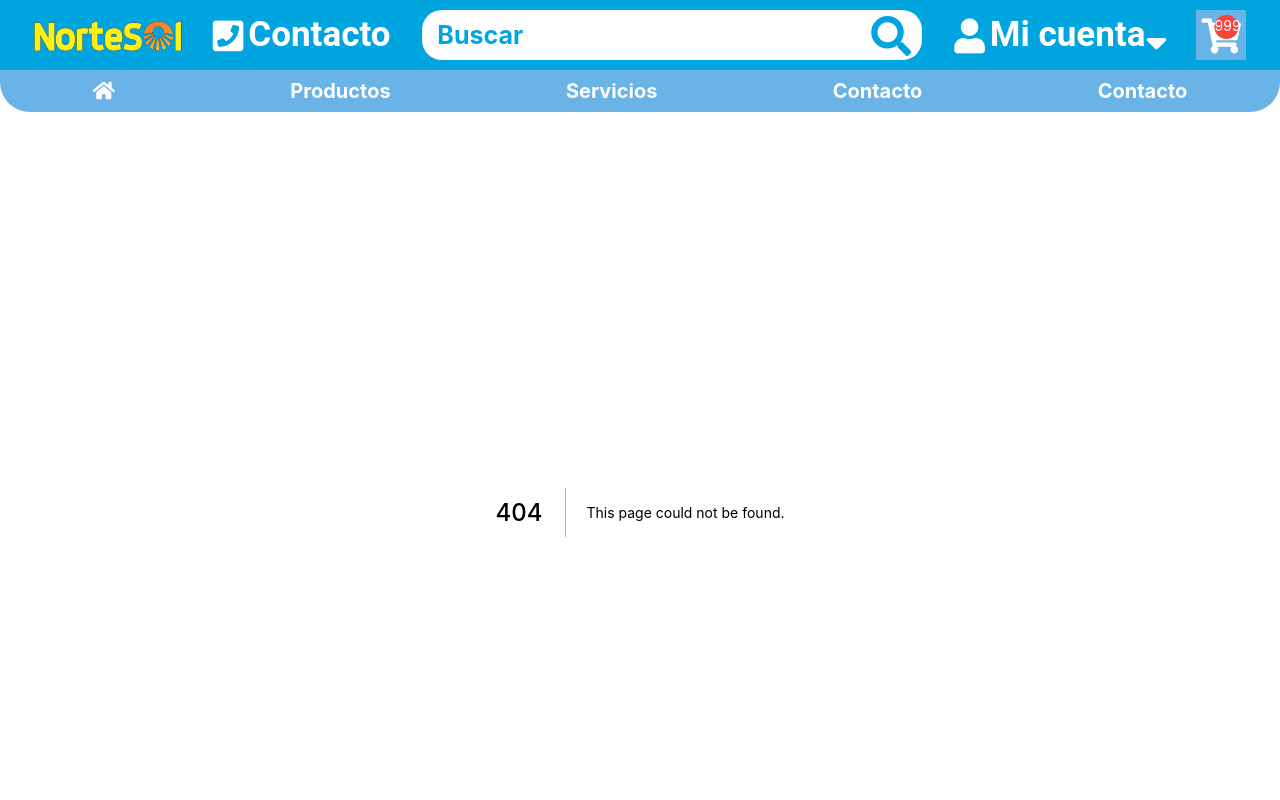
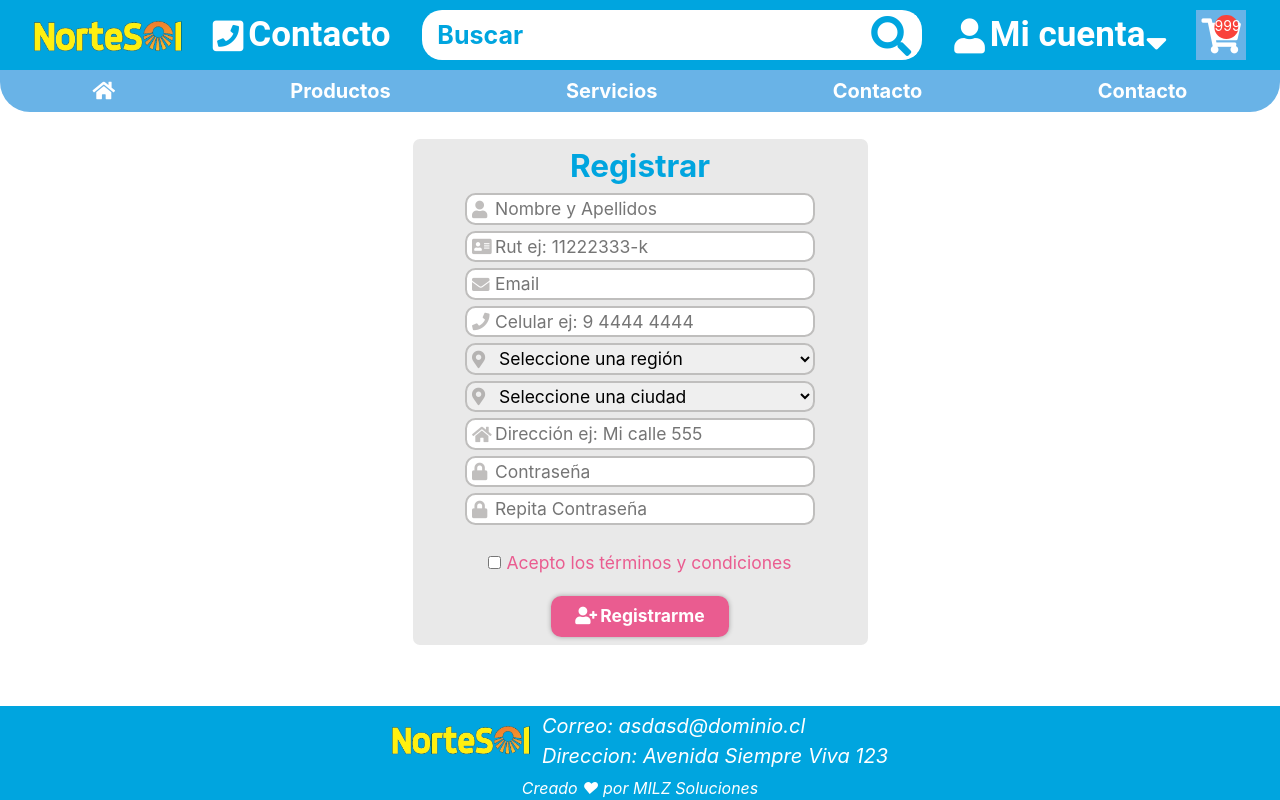
Before and after one commit to MilzCode/nortesol, a Next.js app: page /register in a window 1280 px wide. Before the commit this address had no page. Shown: the top 800 px of the page. Built offline with nearby package versions, Linux system fonts and the light colour scheme.

Commit message:
feat: registrar terminado

```diff
--- a/pages/login.tsx
+++ b/pages/login.tsx
@@ -1,5 +1,6 @@
 import React from "react";
 import BotonFAColores1 from "../components/general/BotonFAColores1";
+import Link from "next/link";
 
 const Ingresar = () => {
   const ingresoValido = true;
@@ -28,7 +29,9 @@ const Ingresar = () => {
       </form>
       <div className="login__irRegistro">
         <h3 className="login__titulo">Registrarse</h3>
-        <BotonFAColores1>Crear Cuenta</BotonFAColores1>
+        <Link passHref href="/register">
+          <BotonFAColores1>Crear Cuenta</BotonFAColores1>
+        </Link>
       </div>
     </div>
   );
--- /dev/null
+++ b/pages/register.tsx
@@ -0,0 +1,100 @@
+import React from "react";
+import BotonFAColores1 from "../components/general/BotonFAColores1";
+
+const Register = () => {
+  return (
+    <>
+      <div className="register">
+        <form className="register__form">
+          <h3 className="register__titulo">Registrar</h3>
+          <div className="register__input">
+            <label htmlFor="nombre" className="fas fa-user" />
+            <input
+              type="text"
+              name="nombre"
+              id="nombre"
+              placeholder="Nombre y Apellidos"
+            />
+          </div>
+          <div className="register__input">
+            <label htmlFor="rut" className="fas fa-address-card" />
+            <input
+              type="text"
+              name="rut"
+              id="rut"
+              placeholder="Rut ej: 11222333-k"
+            />
+          </div>
+          <div className="register__input">
+            <label htmlFor="email" className="fas fa-envelope" />
+            <input type="email" name="email" id="email" placeholder="Email" />
+          </div>
+          <div className="register__input">
+            <label htmlFor="telefono" className="fas fa-phone" />
+            <input
+              type="text"
+              name="telefono"
+              id="telefono"
+              placeholder="Celular ej: 9 4444 4444"
+            />
+          </div>
+          <div className="register__input">
+            <label htmlFor="region" className="fas fa-map-marker-alt" />
+            <select name="region" id="region">
+              <option value="">Seleccione una región</option>
+              <option value="1">Region 1</option>
+              <option value="2">Region 2</option>
+              <option value="3">Region 3</option>
+            </select>
+          </div>
+          <div className="register__input">
+            <label htmlFor="ciudad" className="fas fa-map-marker-alt" />
+            <select name="ciudad" id="ciudad">
+              <option value="">Seleccione una ciudad</option>
+              <option value="1">Ciudad 1</option>
+              <option value="2">Ciudad 2</option>
+              <option value="3">Ciudad 3</option>
+            </select>
+          </div>
+          <div className="register__input">
+            <label htmlFor="direccion" className="fas fa-home" />
+            <input
+              type="text"
+              name="direccion"
+              id="direccion"
+              placeholder="Dirección ej: Mi calle 555"
+            />
+          </div>
+          <div className="register__input">
+            <label htmlFor="password" className="fas fa-lock" />
+            <input
+              type="password"
+              name="password"
+              id="password"
+              placeholder="Contraseña"
+            />
+          </div>
+          <div className="register__input">
+            <label htmlFor="password2" className="fas fa-lock" />
+            <input
+              type="password"
+              name="password2"
+              id="password2"
+              placeholder="Repita Contraseña"
+            />
+          </div>
+          <div className="register__input2">
+            <input type="checkbox" name="terminos" id="terminos" />
+            <span>Acepto los términos y condiciones</span>
+          </div>
+          <BotonFAColores1>
+            <i className="fas fa-user-plus"></i>
+            Registrarme
+          </BotonFAColores1>
+        </form>
+      </div>
+    </>
+  );
+};
+
+export default Register;
--- a/styles/custom.scss
+++ b/styles/custom.scss
@@ -20,6 +20,7 @@
 @import "./venta/ProductoEnCarrito.scss";
 //login
 @import "./login/login.scss";
+@import "./login/register.scss";
 
 //search
 @import "./search/search.scss";
--- a/styles/login/login.scss
+++ b/styles/login/login.scss
@@ -4,19 +4,10 @@
   align-items: center;
   justify-content: center;
   min-height: 50vh;
-  @extend .NOSELECT;
 
   &__form,
   &__irRegistro {
-    display: flex;
-    flex-direction: column;
-    align-items: center;
-    justify-content: center;
-    width: sizeBasedOnTitle(13);
-    background: $pantoneBlackC01;
-    border-radius: sizeBasedOnTitle(0.2);
-    margin: 0.5rem;
-    padding: 1rem;
+    @extend .FORMULARIO1;
   }
 
   &__titulo {
@@ -29,26 +20,12 @@
   }
 
   &__noValido {
-    color: red;
-    margin-top: 0.5rem;
-    font-size: sizeBasedOnTitle(0.5);
-    font-style: italic;
-    text-align: center;
+    @extend .NOVALIDO;
   }
   button {
     margin: 0.2rem;
   }
   &__mensajeOlvido {
-    color: $pantone2039U;
-    font-size: sizeBasedOnTitle(0.5);
-    text-align: center;
-    cursor: pointer;
-    &:hover {
-      text-decoration: underline;
-      color: rgba($pantone2039U, 0.7);
-    }
-    &:active {
-      transform: scale(0.95);
-    }
+    @extend .LINKFORM;
   }
 }
--- /dev/null
+++ b/styles/login/register.scss
@@ -0,0 +1,29 @@
+.register {
+  display: flex;
+  flex-direction: column;
+  align-items: center;
+  justify-content: center;
+  min-height: 70vh;
+  @extend .NOSELECT;
+  &__form {
+    @extend .FORMULARIO1;
+  }
+  &__titulo {
+    @extend .TITULOSFORM;
+  }
+  &__input {
+    @extend .DIVWITHINPUTANDLABEL;
+  }
+  &__input2 {
+    width: sizeBasedOnTitle(9.6);
+    text-align: center;
+    font-size: sizeBasedOnTitle(0.55);
+    margin: 2rem 0;
+    & > input {
+      margin-right: 0.5rem;
+    }
+    & > span {
+      @extend .LINKFORM;
+    }
+  }
+}
--- a/styles/variables.scss
+++ b/styles/variables.scss
@@ -92,22 +92,24 @@ $fontFamily: "Roboto", "Segoe UI", "Oxygen", "Ubuntu", "Cantarell", "Fira Sans",
 .DIVWITHINPUTANDLABEL {
   margin: 0.3rem;
   position: relative;
-  & > input {
+  height: sizeBasedOnTitle(0.9);
+  & > input,
+  select {
     width: sizeBasedOnTitle(10);
     max-width: 100%;
     outline: none !important;
     border: 0.2rem solid $pantoneBlackC03;
     border-radius: sizeBasedOnTitle(0.3);
     font-size: sizeBasedOnTitle(0.5);
-    padding-left: sizeBasedOnTitle(0.63);
+    padding-left: 8%;
+    height: 100% !important;
   }
   & > label {
     font-size: sizeBasedOnTitle(0.5);
     width: sizeBasedOnTitle(0.5);
-
     position: absolute;
-    top: 0.8rem;
-    left: 0.4rem;
+    top: max(25%,0.7rem);
+    left: 2%;
     z-index: 2;
     color: rgba($pantoneBlackC, 0.3);
     pointer-events: none;
@@ -120,3 +122,37 @@ $fontFamily: "Roboto", "Segoe UI", "Oxygen", "Ubuntu", "Cantarell", "Fira Sans",
   margin: 0;
   padding-bottom: 0.5rem;
 }
+
+.NOVALIDO {
+  color: red;
+  margin-top: 0.5rem;
+  font-size: sizeBasedOnTitle(0.5);
+  font-style: italic;
+  text-align: center;
+}
+.FORMULARIO1 {
+  @extend .NOSELECT;
+  display: flex;
+  flex-direction: column;
+  align-items: center;
+  justify-content: center;
+  width: sizeBasedOnTitle(13);
+  background: $pantoneBlackC01;
+  border-radius: sizeBasedOnTitle(0.2);
+  margin: 0.5rem;
+  padding: 0.8em;
+}
+
+.LINKFORM {
+  color: $pantone2039U;
+  font-size: sizeBasedOnTitle(0.5);
+  text-align: center;
+  cursor: pointer;
+  &:hover {
+    text-decoration: underline;
+    color: rgba($pantone2039U, 0.7);
+  }
+  &:active {
+    transform: scale(0.95);
+  }
+}
```
